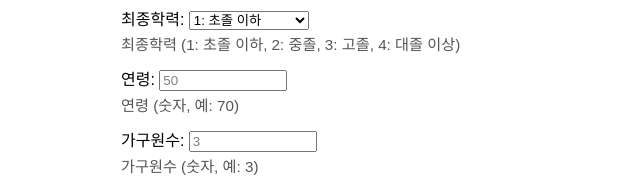
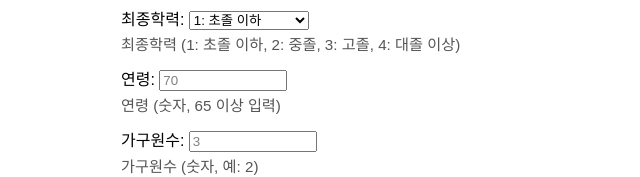
Before and after one commit to hyo17/assign, a plain HTML site: page index.html in a window 1280 px wide. Shown: the part 624-801 px from the top of the page, 319-959 px from the left. Drawn offline with Linux system fonts and the light colour scheme.

Commit message:
Update index.html

```diff
--- a/index.html
+++ b/index.html
@@ -52,14 +52,14 @@
     <div class="desc">최종학력 (1: 초졸 이하, 2: 중졸, 3: 고졸, 4: 대졸 이상)</div>
 
     <label>
-      연령: <input type="number" id="age" value="50" min="0" max="120" step="1">
+      연령: <input type="number" id="age" value="70" min="0" max="120" step="1">
     </label>
-    <div class="desc">연령 (숫자, 예: 70)</div>
+    <div class="desc">연령 (숫자, 65 이상 입력)</div>
 
     <label>
       가구원수: <input type="number" id="cfam" value="3" min="1" step="1">
     </label>
-    <div class="desc">가구원수 (숫자, 예: 3)</div>
+    <div class="desc">가구원수 (숫자, 예: 2)</div>
 
     <label>
       민간의료보험:
```
